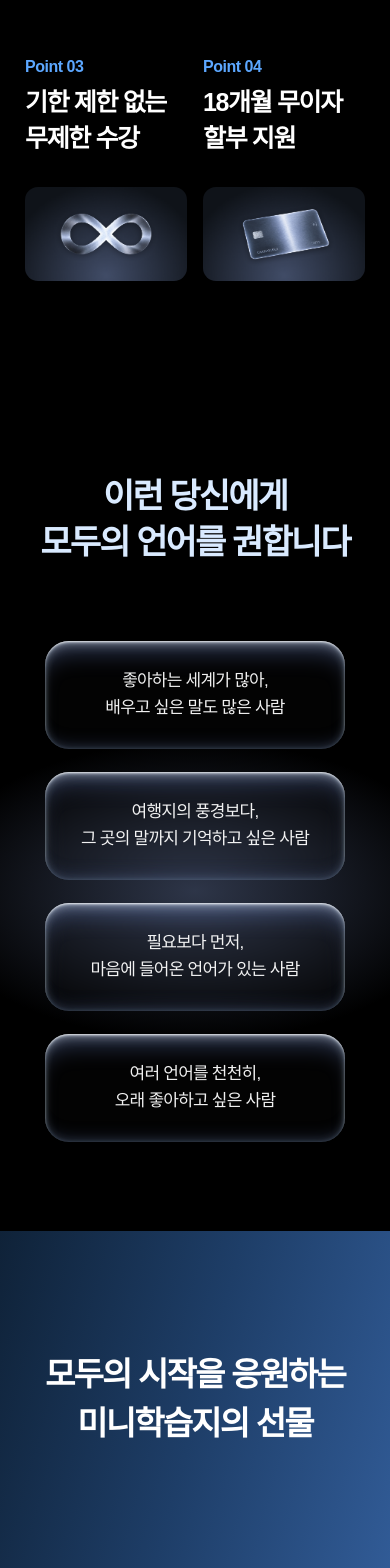
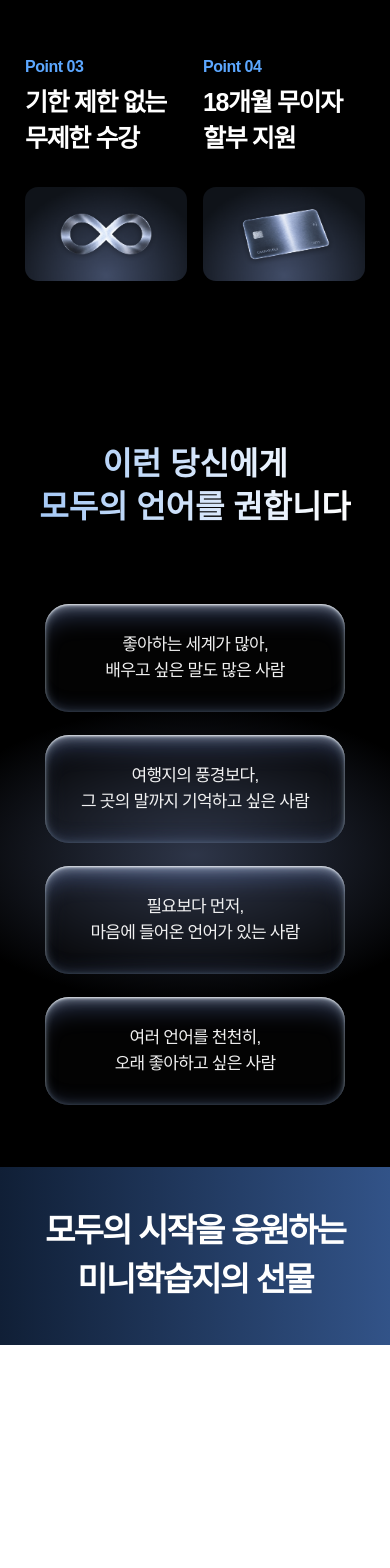
Before and after one commit to koo-2dub/studymini-all-lang-event, a Next.js app: page / in a window 390 px wide. Shown: the part 6704-8272 px from the top of the page. After the commit the page ends 8049 px from the top, so only its background shows below. Built offline with nearby package versions, Linux system fonts and the light colour scheme.

Commit message:
Adjust section 9 and 10 spacing

```diff
--- a/src/app/globals.css
+++ b/src/app/globals.css
@@ -941,9 +941,12 @@ body {
 }
 
 .section9 {
-  height: 850px;
+  display: flex;
+  height: 768px;
+  flex-direction: column;
+  align-items: center;
+  justify-content: center;
   overflow: hidden;
-  padding-top: 164px;
   background: #000;
   color: #fff;
   text-align: center;
@@ -951,11 +954,18 @@ body {
 
 .section9-title {
   margin: 0;
-  color: #d9eaff;
-  font-size: 46px;
-  font-weight: 800;
-  line-height: 1.48;
-  letter-spacing: -0.055em;
+  background: linear-gradient(90deg, #a6c9f6 0%, #fff 100%);
+  background-clip: text;
+  color: transparent;
+  font-family: Pretendard, Arial, Helvetica, sans-serif;
+  font-size: 50px;
+  font-style: normal;
+  font-weight: 700;
+  line-height: 135%;
+  letter-spacing: -0.1px;
+  text-align: center;
+  -webkit-background-clip: text;
+  -webkit-text-fill-color: transparent;
 }
 
 .section9-card-grid {
@@ -1017,11 +1027,14 @@ body {
 
 .section10 {
   display: flex;
-  height: 337px;
+  width: 100%;
+  flex-direction: column;
   align-items: center;
   justify-content: center;
+  gap: 10px;
   overflow: hidden;
-  background: linear-gradient(105deg, #0f2238 0%, #1e3e68 51%, #315b96 100%);
+  padding: 120px 70px;
+  background: linear-gradient(90deg, #101f36 0%, #325388 100%);
   color: #fff;
   text-align: center;
 }
@@ -1038,12 +1051,12 @@ body {
 @media (min-width: 1440px) {
   .section9 {
     height: 768px;
-    padding-top: 155px;
   }
 
   .section9-title {
-    font-size: 44px;
-    line-height: 1.5;
+    font-size: 50px;
+    line-height: 135%;
+    letter-spacing: -0.1px;
   }
 
   .section9-card-grid {
@@ -1059,7 +1072,7 @@ body {
   }
 
   .section10 {
-    height: 326px;
+    padding: 120px 70px;
   }
 
   .section10-title {
@@ -1069,13 +1082,13 @@ body {
 
 @media (max-width: 900px) {
   .section9 {
-    height: 1152px;
-    padding-top: 127px;
+    height: 948px;
   }
 
   .section9-title {
     font-size: 42px;
-    line-height: 1.43;
+    line-height: 135%;
+    letter-spacing: -0.084px;
   }
 
   .section9-card-grid {
@@ -1096,7 +1109,7 @@ body {
   }
 
   .section10 {
-    height: 465px;
+    padding: 90px 70px;
   }
 
   .section10-title {
@@ -1107,13 +1120,13 @@ body {
 
 @media (max-width: 640px) {
   .section9 {
-    height: 1040px;
-    padding: 127px 0 0;
+    height: 948px;
   }
 
   .section9-title {
-    font-size: 40px;
-    line-height: 1.42;
+    font-size: 42px;
+    line-height: 135%;
+    letter-spacing: -0.084px;
   }
 
   .section9-card-grid {
@@ -1134,7 +1147,7 @@ body {
   }
 
   .section10 {
-    height: 337px;
+    padding: 40px;
   }
 
   .section10-title {
@@ -1145,13 +1158,13 @@ body {
 
 @media (max-width: 430px) {
   .section9 {
-    height: 850px;
-    padding-top: 92px;
+    height: 786px;
   }
 
   .section9-title {
-    font-size: 34px;
-    line-height: 1.36;
+    font-size: 32px;
+    line-height: 135%;
+    letter-spacing: -0.064px;
   }
 
   .section9-card-grid {
@@ -1173,7 +1186,7 @@ body {
   }
 
   .section10 {
-    height: 337px;
+    padding: 40px;
   }
 
   .section10-title {
```
